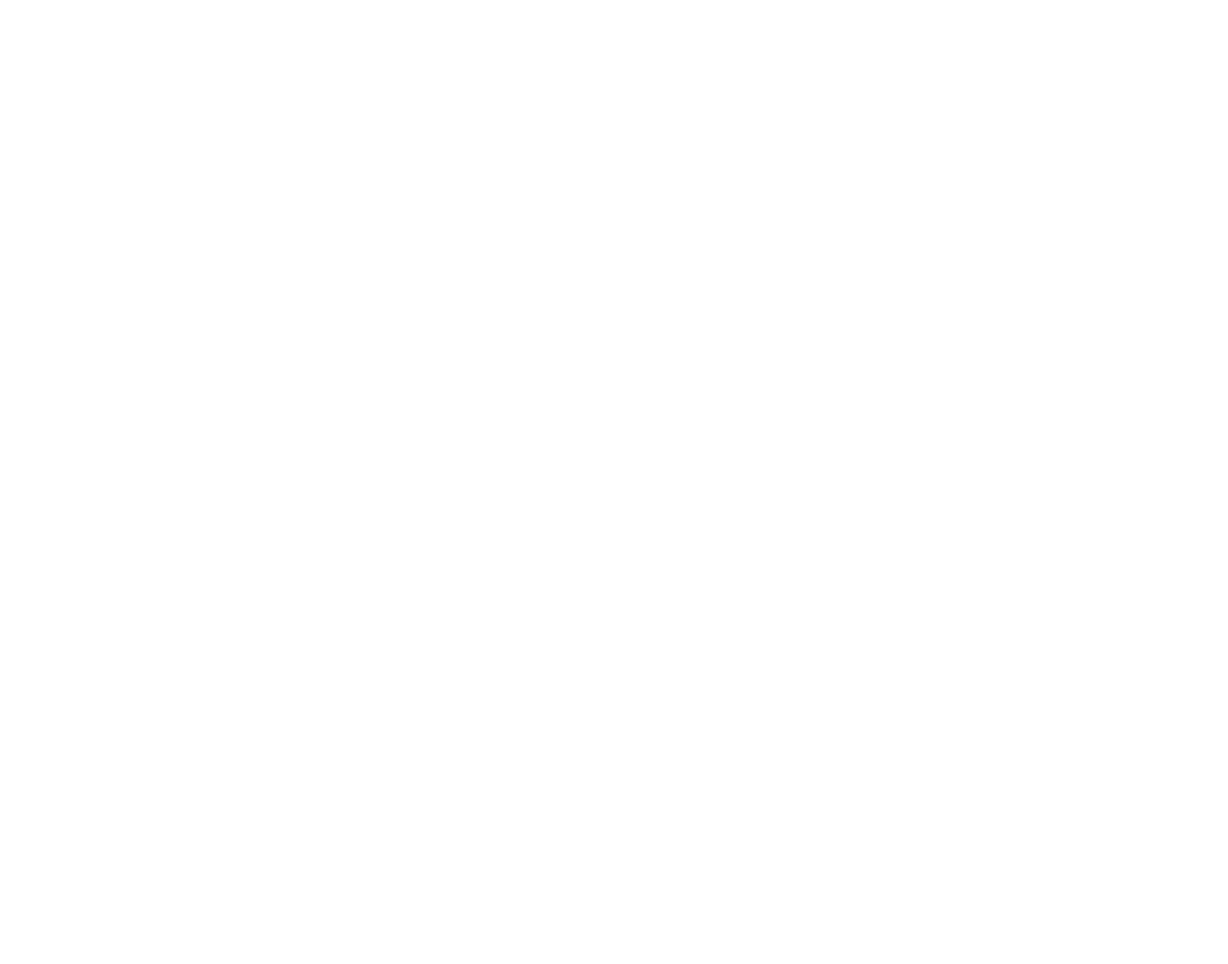
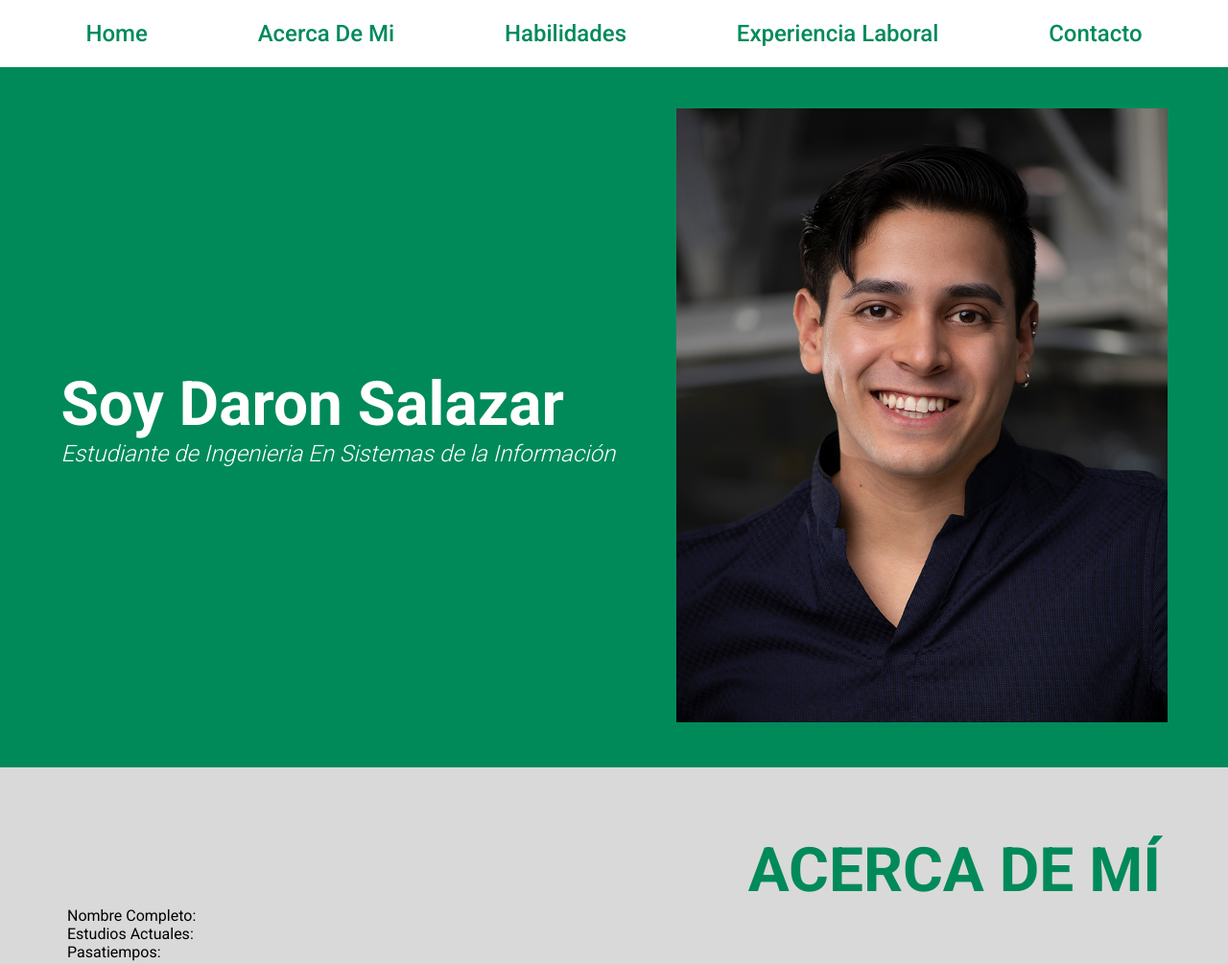
Before and after one commit to daronslzr/DFE-Proyecto-Parcial-1, a plain HTML site: page index.html in a window 1280 px wide. Shown: the top 1005 px of the page at 96% size. Before the commit the page ends 800 px from the top, so only its background shows below. Drawn offline with Linux system fonts and the light colour scheme.

Commit message:
Desarrollo del header, footer y conceptualizacion de secciones

```diff
--- a/css/style.css
+++ b/css/style.css
@@ -0,0 +1,180 @@
+:root{
+    --fuentePrincipal: 'Roboto', sans-serif;
+
+    --colorPrincipal: #008A5A;
+    --colorSecundario: #284B63;
+    --colorTerciario: #A1869E;
+
+    --colorFondo: #D9D9D9;
+
+    --blanco: #FFF;
+    --negro: #000;
+
+    --heightHeader: 70px;
+}
+
+*{
+    box-sizing: border-box;
+    margin: 0;
+    padding: 0;
+    border: 0;
+}
+
+html{
+    scroll-behavior: smooth;
+}
+
+body{
+    font-family: var(--fuentePrincipal);
+    font-size: 16px;
+    font-weight: 400;
+    background-color: var(--colorFondo);
+    color: var(--negro);
+}
+
+/* #region GENERAL*/
+.textoDerecha{
+    text-align: end;
+}
+/* #endregion GENERAL*/
+
+/* #region ENCABEZADOS */
+h1{
+    font-weight: 600;
+    font-size: 4rem;
+    color: #008A5A;
+    text-transform: uppercase;
+}
+/* #endregion ENCABEZADOS*/
+
+
+/* #region HEADER*/
+#header-container{
+    position: fixed;
+    width: 100%;
+    height: var(--heightHeader);
+    padding: 1rem 2rem;
+
+    display: flex;
+    align-items: center;
+
+    background-color: var(--blanco);
+    z-index: 1;
+}
+
+nav{
+    font-size: 1.5rem;
+    width: 100%;
+}
+
+nav ul{
+    list-style:none;
+    display: flex;
+    flex-direction: row;
+    justify-content: space-around;
+}
+
+nav a{
+    text-decoration: none;
+    color: #008A5A;
+    font-weight: 500;
+}
+/* #endregion HEADER*/
+
+/* #region SECCIONES*/
+section{
+    scroll-margin-top: var(--heightHeader);
+}
+section:not(#home), footer{
+    padding: var(--heightHeader);
+}
+/* #endregion SECCIONES*/
+
+/* #region HOME*/
+#home{
+    padding-top: var(--heightHeader);
+
+    background-color: #008A5A;
+    height: 100vh;
+
+    display: flex;
+    flex-direction: row;
+
+    align-items: center;
+    justify-content: space-evenly;
+}
+
+#homeTexto > h1,h2{
+    color: var(--blanco);
+    text-transform: none;
+}
+
+#homeTexto > h2{
+    font-weight: 300;
+    font-style: italic;
+}
+
+#imagenHome-container{
+
+}
+
+#imagenHome-container > img{
+    width: 40vw;
+    height: 80vh;
+    object-fit:cover;
+    object-position: top;
+    /*width: 216px;
+    height: 324px;*/
+}
+/* #endregion HOME*/
+
+/* #region ACERCA*/
+#acercaDeMi{
+
+}
+/* #endregion ACERCA*/
+
+/* #region FOOTER*/
+footer{
+    background-color: var(--colorSecundario);
+
+    display: flex;
+    flex-direction: column;
+    align-items: center;
+}
+
+footer > h1{
+    color: var(--blanco);
+}
+
+#contacto-form{
+    width: 30vw;
+
+    display: flex;
+    flex-direction: column;
+
+    row-gap: 1rem;
+    margin: 1rem 0;
+}
+
+input, textarea{
+    padding: 0.5rem;
+    border-radius: 0.25rem;
+}
+
+textarea{
+    resize: none;
+}
+
+#redesSociales-container{
+    display: flex;
+    flex-direction: row;
+    column-gap: 1rem;
+}
+
+.fa-brands{
+    font-size: 4rem;
+    color: var(--blanco);
+}
+
+/* #endregion FOOTER*/
--- a/index.html
+++ b/index.html
@@ -1,15 +1,82 @@
 <!DOCTYPE html>
 <html lang="en">
+
 <head>
     <meta charset="UTF-8">
     <meta name="viewport" content="width=device-width, initial-scale=1.0">
+
+    <link rel="preconnect" href="https://fonts.googleapis.com">
+    <link rel="preconnect" href="https://fonts.gstatic.com" crossorigin>
+    <link href="https://fonts.googleapis.com/css2?family=Roboto:wght@100;300;400;500;700;900&display=swap"
+        rel="stylesheet">
+
+    <link rel="stylesheet" href="https://cdnjs.cloudflare.com/ajax/libs/font-awesome/6.4.2/css/all.min.css" integrity="sha512-z3gLpd7yknf1YoNbCzqRKc4qyor8gaKU1qmn+CShxbuBusANI9QpRohGBreCFkKxLhei6S9CQXFEbbKuqLg0DA==" crossorigin="anonymous" referrerpolicy="no-referrer" />
+
     <link rel="stylesheet" href="./css/style.css">
     <script src="./js/main.js" defer></script>
 
     <title>Mi Portafolio Personal</title>
 
 </head>
+
 <body>
+    <header id="header-container">
+        <nav>
+            <ul>
+                <li><a href="#home">Home</a></li>
+                <li><a href="#acercaDeMi">Acerca De Mi</a></li>
+                <li><a href="#habilidades">Habilidades</a></li>
+                <li><a href="#experienciaLaboral">Experiencia Laboral</a></li>
+                <li><a href="#contacto">Contacto</a></li>
+            </ul>
+        </nav>
+    </header>
+
+    <section id="home">
+        <div id="homeTexto">
+            <h1>Soy Daron Salazar</h1>
+            <h2>Estudiante de Ingenieria En Sistemas de la Información</h2>
+        </div>
+        <div id="imagenHome-container">
+            <img src="./img/imagenPersonal/DaronSalazar.jpg" alt="imagenDaron">
+        </div>
+    </section>
+
+    <section id="acercaDeMi">
+        <h1 class="textoDerecha">Acerca de mí</h1>
+        <div id="informacionGeneral">
+            <p><span>Nombre Completo:</span></p>
+            <p><span>Estudios Actuales:</span></p>
+            <p><span>Pasatiempos:</span></p>
+        </div>
+    </section>
+
+    <section id="habilidades">
+        <h1>Habilidades</h1>
+    </section>
+
+    <section id="experienciaLaboral">
+        <h1 class="textoDerecha">Experiencia Laboral</h1>
+    </section>
+
+    <footer id="contacto">
+        <h1>Contacto</h1>
+        <form id="contacto-form">
+            <input type="text" id="nombreContacto" placeholder="Nombre" required>
+
+            <input type="email" id="emailContacto" placeholder="Email" required>
+
+            <textarea id="mensajeContacto" placeholder="Mensaje" required></textarea>
+
+            <button type="submit">Enviar</button>
+        </form>
+
+        <div id="redesSociales-container">
+            <a href="https://mx.linkedin.com/in/daronsalazar" target="_blank"><i class="fa-brands fa-linkedin"></i></a>
+            <a href="https://www.facebook.com/shakeitloona" target="_blank"><i class="fa-brands fa-square-facebook"></i></a>
+        </div>
+    </footer>
 
 </body>
+
 </html>
```
Also changed, not shown: img/imagenPersonal/DaronSalazar.jpg (added).
